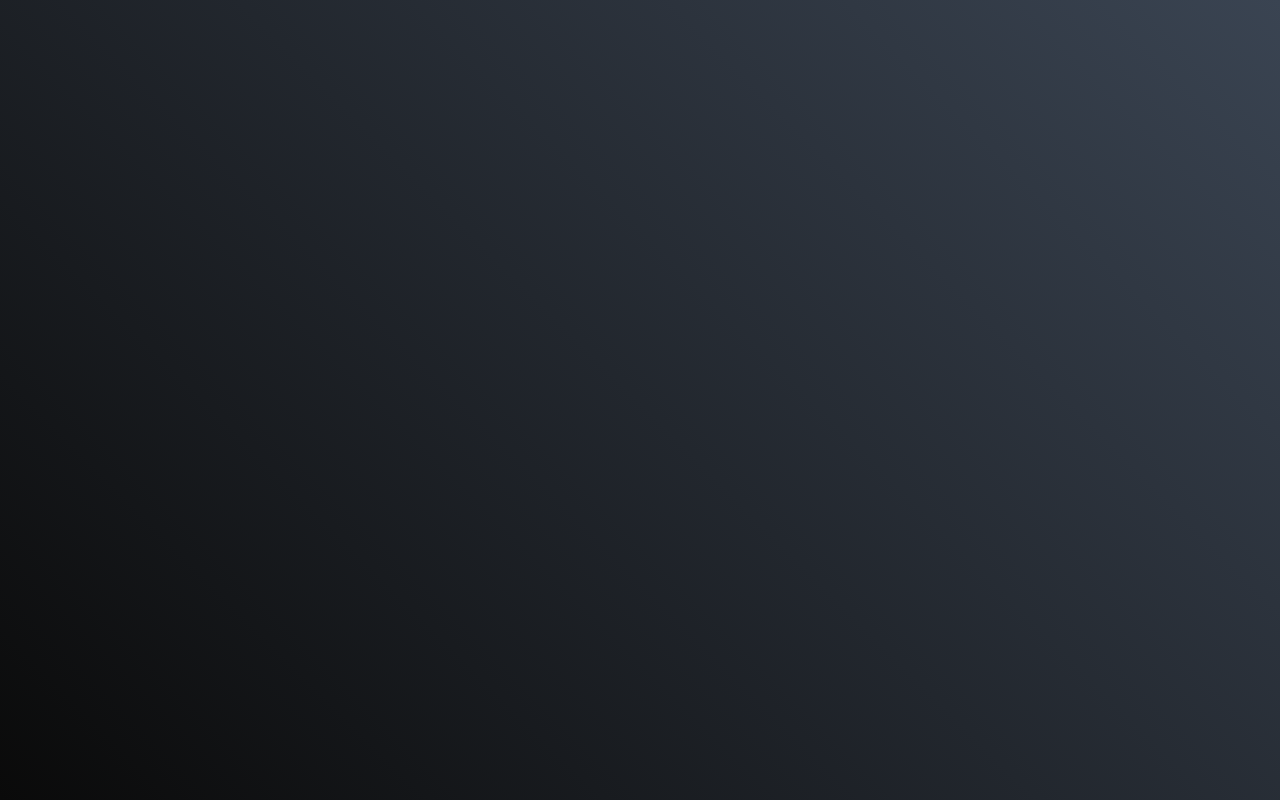
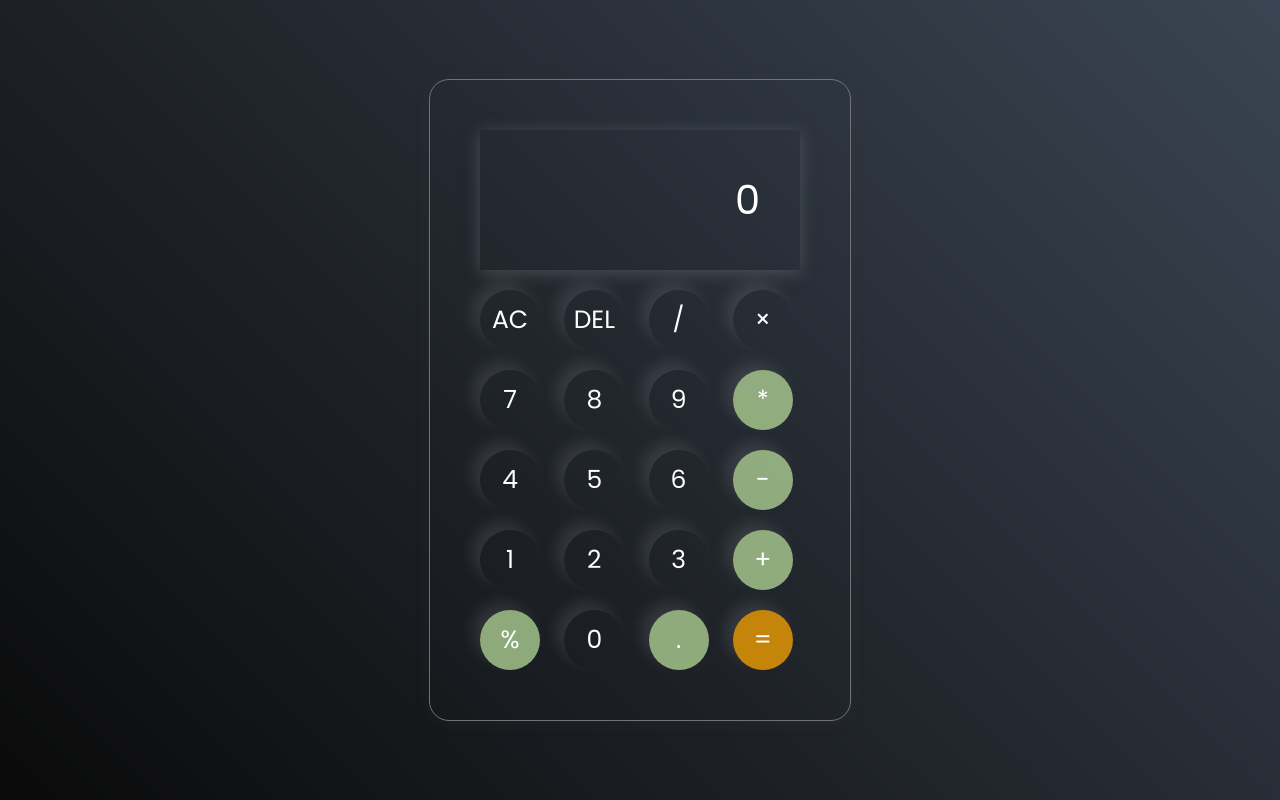
Before and after one commit to vivek6225/calculator, a plain HTML site: page index.html in a window 1280 px wide. Drawn offline with Linux system fonts and the light colour scheme.

Commit message:
first change

```diff
--- a/index.html
+++ b/index.html
@@ -3,12 +3,46 @@
 <head>
     <meta charset="UTF-8">
     <meta name="viewport" content="width=device-width, initial-scale=1.0">
+    <link rel="stylesheet" href="style.css">
     <title>calculator</title>
-    <link rel="stylesheet" href="style.css">
-
 
 </head>
 <body>
-     <script src="app.js"></script>
+<div class="calculator">
+    <input type="text" placeholder="0" id="inputBOX">
+    <div>
+        <button>AC</button>
+        <button>DEL</button>
+        <button>/</button>
+        <button>×</button>
+    </div>
+    <div>
+    <button>7</button>
+    <button>8</button>
+    <button>9</button>
+    <button class="operator">*</button>
+    </div>
+    <div>
+        <button>4</button>
+        <button>5</button>
+        <button>6</button>
+        <button class="operator">-</button>
+    </div>
+    <div>
+        <button>1</button>
+        <button>2</button>
+        <button>3</button>
+        <button class="operator">+</button>
+    </div>
+    <div>
+
+        <button class="operator">%</button>
+        <button>0</button>
+        <button class="operator">.</button>
+        <button class="equalBtn">=</button>
+    </div>
+</div>
+
+    <script src="app.js"></script>
 </body>
 </html>
```
